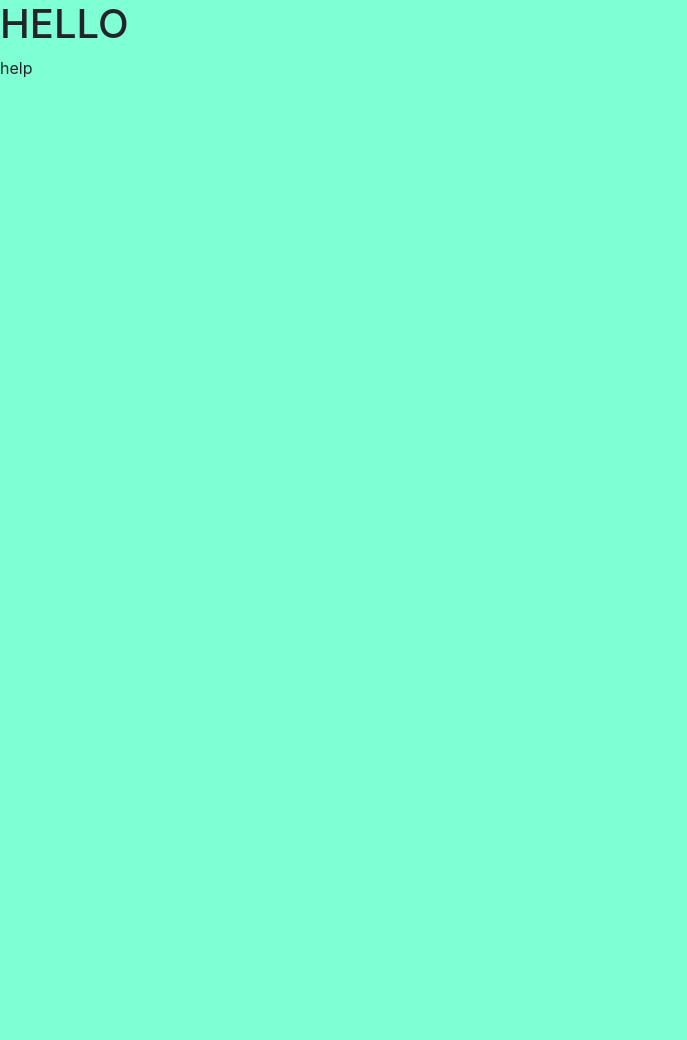
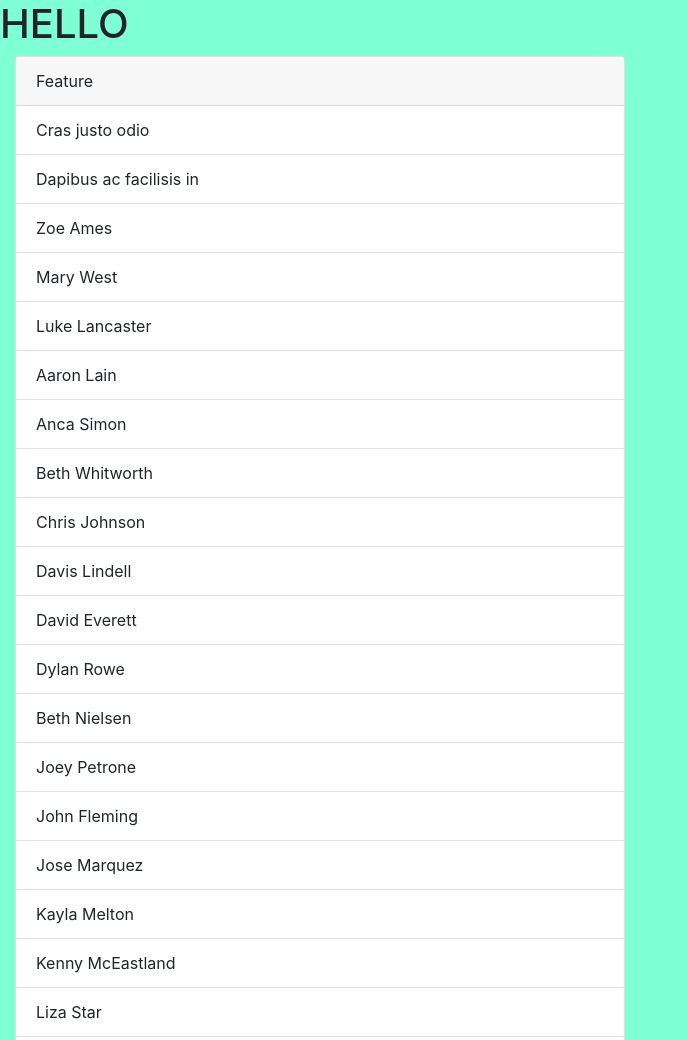
Before and after one commit to westmary48/shark-tank, a plain HTML site: page index.html in a window 1280 px wide. Shown: the top 1040 px of the page, without its empty margins (0-687 px from the left). Before the commit the page ends 800 px from the top, so only its background shows below. Drawn offline with nearby package versions, Linux system fonts and the light colour scheme.

Commit message:
printing to the page

```diff
--- a/index.html
+++ b/index.html
@@ -10,8 +10,9 @@
 </head>
 <body>
   <h1>HELLO</h1>
+  <div class="col-6">
   <div id = "tank"></div>
-
+</div>
 
   <script src="https://code.jquery.com/jquery-3.3.1.slim.min.js" integrity="sha384-q8i/X+965DzO0rT7abK41JStQIAqVgRVzpbzo5smXKp4YfRvH+8abtTE1Pi6jizo" crossorigin="anonymous"></script>
 <script src="https://cdnjs.cloudflare.com/ajax/libs/popper.js/1.14.3/umd/popper.min.js" integrity="sha384-ZMP7rVo3mIykV+2+9J3UJ46jBk0WLaUAdn689aCwoqbBJiSnjAK/l8WvCWPIPm49" crossorigin="anonymous"></script>
--- a/javascripts/components/tank.js
+++ b/javascripts/components/tank.js
@@ -1,7 +1,21 @@
 import util from '../helpers/utils.js';
+import personData from '../helpers/data/personData.js'
 
 const tankBuilder = () => {
-  let domstring = 'help';
+  const persons = personData.getAlivePersons();
+  let domstring = '';
+  domstring += '<div class="card">'
+  domstring += '<div class="card-header">Feature</div>'
+  domstring += '<ul class="list-group list-group-flush">'
+  domstring += '<li class="list-group-item">Cras justo odio</li>'
+  domstring += '<li class="list-group-item">Dapibus ac facilisis in</li>'
+
+  persons.forEach((person) => {
+  domstring += `<li class="list-group-item">${person.name}</li>`
+
+  });
+  domstring += '</ul>'
+  domstring += '</div>'
   util.printToDom('tank', domstring)
 };
 
--- a/javascripts/helpers/data/personData.js
+++ b/javascripts/helpers/data/personData.js
@@ -28,8 +28,7 @@ const persons = [
 
 
 const getAlivePersons = () => {
- return persons.filter
-}
-
+  return persons.filter((x) => x.isDead === false);
+};
 
 export default { getAlivePersons }
--- a/javascripts/helpers/utils.js
+++ b/javascripts/helpers/utils.js
@@ -1,6 +1,9 @@
 const printToDom = (divId, textToPrint) => {
-  const selectedDiv = document.getElementById(divId);
-  selectedDiv.innerHTML = textToPrint;
+  // $('#tank')
+  // const selectedDiv = $(`${divId}`);
+  // const selectedDiv = document.getElementById(divId);
+  // selectedDiv.html(textToPrint) = textToPrint;
+  $(`#${divId}`).html(textToPrint);
 }
 
 export default { printToDom }
```
